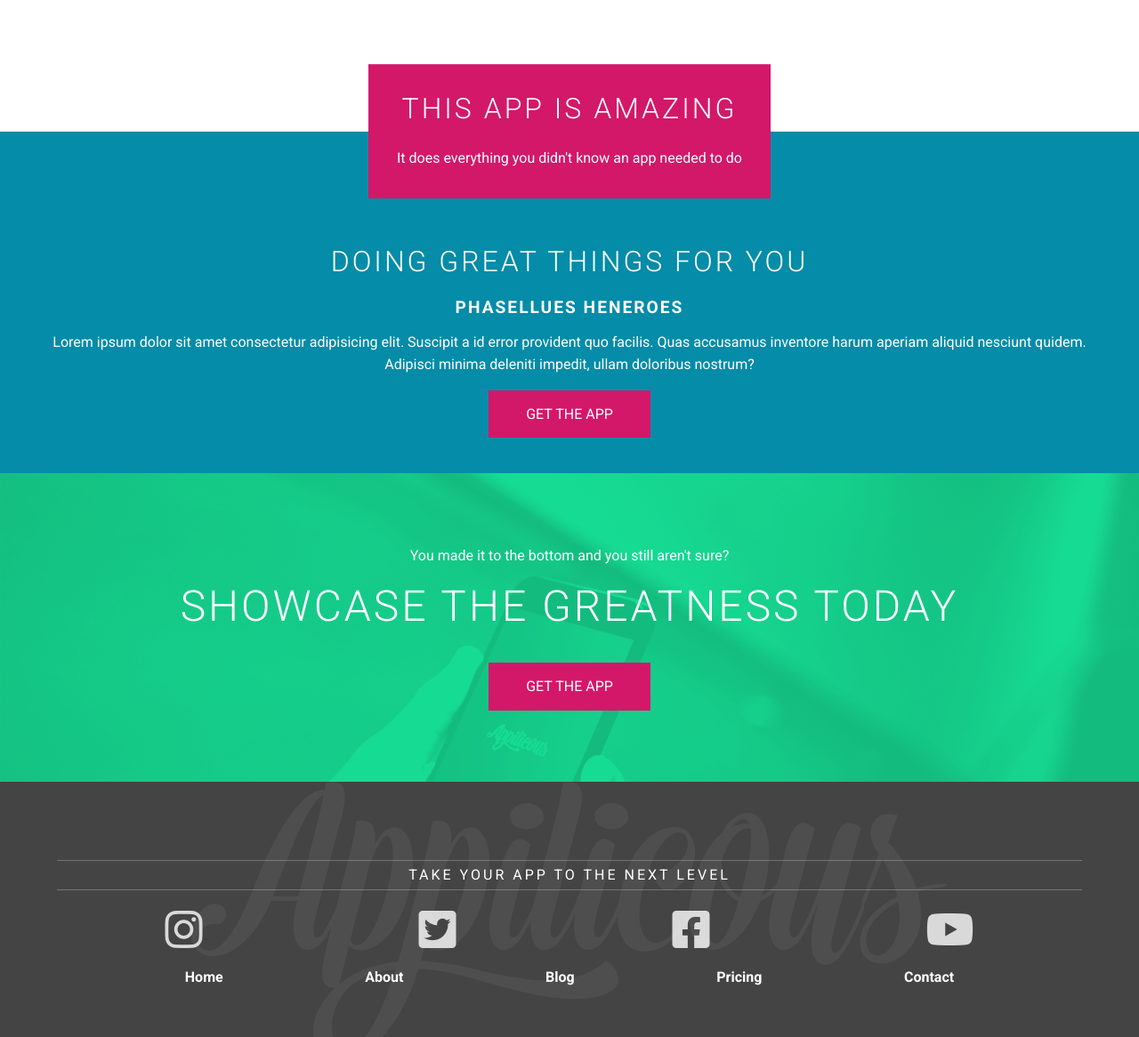
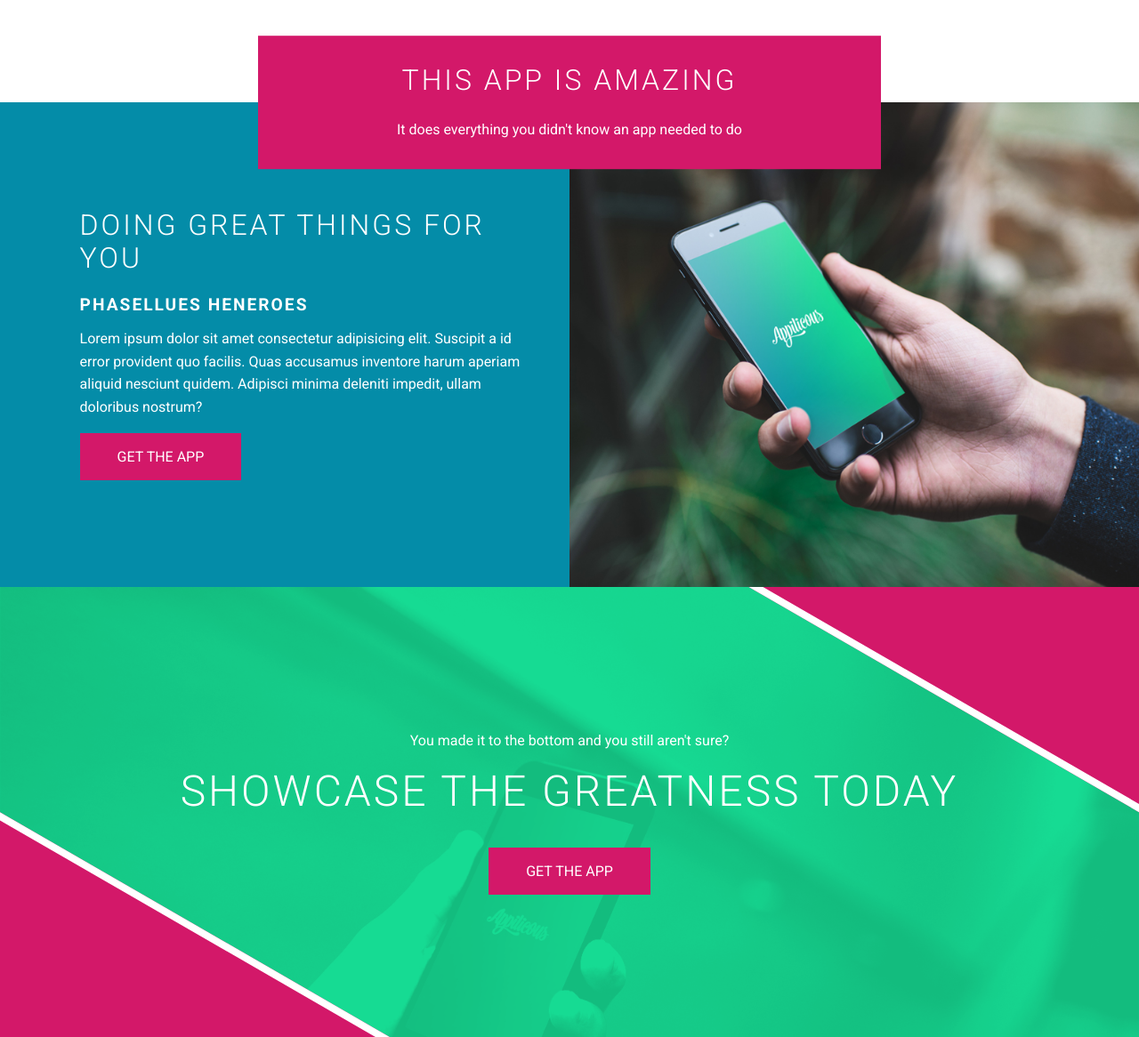
Before and after one commit to bilouStrike/Website-Complete-workflow, a website: page index.html in a window 1280 px wide. Shown: the part 1285-2451 px from the top of the page at 89% size. Drawn offline with nearby package versions, Linux system fonts and the light colour scheme.

Commit message:
desktop responsive

```diff
--- a/index.html
+++ b/index.html
@@ -35,7 +35,7 @@
    <section class="hero">
     <div class="container grid">
 
-        <div class="hero-text col">
+        <div class="hero-text col col--2-3">
             <h1 class="title-large">Take your App to the  <span> next level </span> </h1>
             <p class="text-intro"> Lorem ipsum dolor, sit amet consectetur adipisicing elit.
                  Adipisci beatae non nemo veniam quo praesentium. </p>
@@ -43,7 +43,7 @@
             <a href="" class="btn btn--primary">Get the App</a>
         </div>
 
-        <div class="col">
+        <div class="col col--1-3">
             <img src="img/phone.png" alt="" class="hero-image lg-screen">
         </div>
 
@@ -55,17 +55,17 @@
         <div class="container grid">
             <h1 class="col coll--full">Promote your App</h1>
 
-            <div class="sales-point col">
+            <div class="sales-point col col--1-3">
                 <img src="img/sales-graph.png" alt="">
                 <h2>Responsive Design</h2>
                 <p>Lorem ipsum dolor sit amet, consectetur adipisicing elit. Iusto in nihil accusantium repellat debitis alias laborum sapiente? Unde ullam culpa, quaerat tenetur placeat, assumenda odio blanditiis ad dicta, eligendi distinctio.</p>
             </div>
-            <div class="sales-point col">
+            <div class="sales-point col col--1-3">
                 <img src="img/sales-hand.png" alt="">
                 <h2>easy to set up</h2>
                 <p>Lorem, ipsum dolor sit amet consectetur adipisicing elit. Quidem mollitia laborum vitae consequatur deserunt ipsum rerum totam quos delectus error soluta repellendus tempora, unde, similique assumenda at rem! Voluptas, enim?</p>
             </div>
-            <div class="sales-point col">
+            <div class="sales-point col col--1-3">
                 <img src="img/sales-responsive.png" alt="">
                 <h2>Great results</h2>
                 <p>Lorem ipsum, dolor sit amet consectetur adipisicing elit. Et non reiciendis similique expedita recusandae harum, officiis placeat porro distinctio dolores, inventore numquam qui? Deleniti, aspernatur ab! Itaque, accusamus? Rerum, sequi?</p>
@@ -75,20 +75,18 @@
 
     <!-- Promo section  -->
     <section class="promo">
+        <div class="title-box">
+            <h1>This app is Amazing</h1>
+            <p>It does everything you didn't know an app needed to do</p>
+        </div>
         <div class="grid">
-            <div class="title-box">
-                <h1>This app is Amazing</h1>
-                <p>It does everything you didn't know an app needed to do</p>
-            </div>
-
-            <div class="col bg-primary">
+            <div class="col col--1-2 bg-primary">
                 <h1>Doing great things for you</h1>
                 <h2>Phasellues heneroes </h2>
                 <p>Lorem ipsum dolor sit amet consectetur adipisicing elit. Suscipit a id error provident quo facilis. Quas accusamus inventore harum aperiam aliquid nesciunt quidem. Adipisci minima deleniti impedit, ullam doloribus nostrum?</p>
                 <a href="" class="btn btn--primary">Get the App</a>
             </div>
-            <div class="col img-box lg-screen">
-                <img src="img/phone-in-hand.jpg" alt="hand holding phone">
+            <div class="col col--1-2 img-box lg-screen">
             </div>
         </div>
     </section>
@@ -104,7 +102,7 @@
     <!-- Footer -->
 
     <footer>
-        <div class="container">
+        <div class="container container--footer">
             <p class="title-footer">Take your app to the next level</p>
             <ul class="unstyled-list social-links">
                 <li><a href=""><i class="fa-brands fa-instagram"></i></a></li>
@@ -112,7 +110,6 @@
                 <li><a href=""><i class="fa-brands fa-square-facebook"></i></a></li>
                 <li><a href=""><i class="fa-brands fa-youtube"></i></a></li>
             </ul>
-        </div>
         <ul class="unstyled-list nav-footer">
             <li><a href="">Home</a></li>
             <li><a href="">About</a></li>
@@ -120,6 +117,8 @@
             <li><a href="">Pricing</a></li>
             <li><a href="">Contact</a></li>
         </ul>
+    </div>
+
     </footer>
 
     <script
--- a/scss/base/_base.scss
+++ b/scss/base/_base.scss
@@ -26,6 +26,9 @@ img {
 
 .lg-screen {
     display: none;
+    @media (min-width:  725px) {
+        display: block;
+    }
 }
 
 .bg-primary {
--- a/scss/base/_typography.scss
+++ b/scss/base/_typography.scss
@@ -48,14 +48,17 @@ h2 {
         transform: translateY(50%);
     }
 
-    & + .bg-primary {
-        padding-top: 8em;
-        @media (min-width: 495) {
-            padding-top: 8em;
-        }
+    @media (min-width: 725px) {
+        max-width: 700px;
     }
 }
 
+.bg-primary {
+    padding-top: 8em;
+    @media (min-width: 495) {
+        padding-top: 8em;
+    }
+}
 
 .title-footer {
    text-transform: uppercase;
--- a/scss/components/_cta.scss
+++ b/scss/components/_cta.scss
@@ -6,4 +6,32 @@
     padding: 5em 0;
     background-blend-mode:multiply;
     color: $text-inverse;
+    overflow: hidden;
+
+    @media (min-width: 725px) {
+        padding: 10em 0;
+        position: relative;
+        &::before, &::after {
+            content: '';
+            display: block;
+            background: $accent;
+            position: absolute;
+            width: 100%;
+        }
+
+        &::before {
+            top: 0;
+            bottom: 0;
+            transform: skewX(60deg);
+            left: -100%;
+            border-right: 1em solid $white;
+        }
+        &::after {
+            top: 0;
+            bottom: 0;
+            transform: skewX(60deg);
+            right: -100%;
+            border-left: 1em solid $white;
+        }
+    }
 }
--- a/scss/layout/_footer.scss
+++ b/scss/layout/_footer.scss
@@ -40,3 +40,7 @@ footer {
         font-weight: $font-bold;
     }
 }
+
+.container--footer {
+    max-width: 25em;
+}
--- a/scss/layout/_grid.scss
+++ b/scss/layout/_grid.scss
@@ -5,8 +5,32 @@
 
 .col {
     flex: 0 0 100%;
+    padding: 0 .75em;
+    @media (min-width: 725px) {
+        &:first-of-type {
+            padding-left: 0;
+        }
+
+        &:last-of-type{
+            padding-right: 0;
+        }
+    }
 
     &--full {
         flex: 0 0 100%;
     }
 }
+
+@media (min-width: 725px) {
+    .col--1-3 {
+        flex-basis: 33.3333%;
+    }
+
+    .col--2-3 {
+        flex-basis: 66.6666%;
+    }
+
+    .col--1-2 {
+        flex-basis: 50%;
+    }
+}
--- a/scss/layout/_hero.scss
+++ b/scss/layout/_hero.scss
@@ -4,5 +4,16 @@
     color: $text-inverse;
     padding: 8em 0;
     text-align: center;
+    @media (min-width: 725px) {
+        text-align: left;
+        padding-bottom: 0;
+        height: 80vmin;
+        min-height: 800px;
+    }
+}
 
+.hero-text {
+    @media (min-width: 725px) {
+        margin-top: 10vmax;
+    }
 }
--- a/scss/layout/_home-promo.scss
+++ b/scss/layout/_home-promo.scss
@@ -0,0 +1,14 @@
+.promo {
+    .bg-primary {
+        text-align: left;
+        padding-left: 7%;
+        padding-top: 7.5em;
+        padding-bottom: 7.5em;
+    }
+}
+
+.img-box {
+    background: url(../../img/phone-in-hand.jpg);
+    background-size: cover;
+    background-position: center;
+}
--- a/scss/layout/_home-sales-points.scss
+++ b/scss/layout/_home-sales-points.scss
@@ -11,4 +11,9 @@
     &:last-child {
         margin-bottom: 0;
     }
+    @media (min-width: 725px) {
+        &:first-of-type {
+            margin-top: 0;
+        }
+    }
 }
--- a/scss/main.scss
+++ b/scss/main.scss
@@ -9,6 +9,7 @@
 
 @import "vendor/normalize";
 
+@import "layout/grid";
 
 /* 03 base */
 
@@ -16,7 +17,6 @@
 @import "base/_typography";
 
 // 04 layouts
-@import "layout/grid";
 @import "layout/nav";
 @import "layout/header";
 @import "layout/hero";
```
Also changed, not shown: css/main.css.
